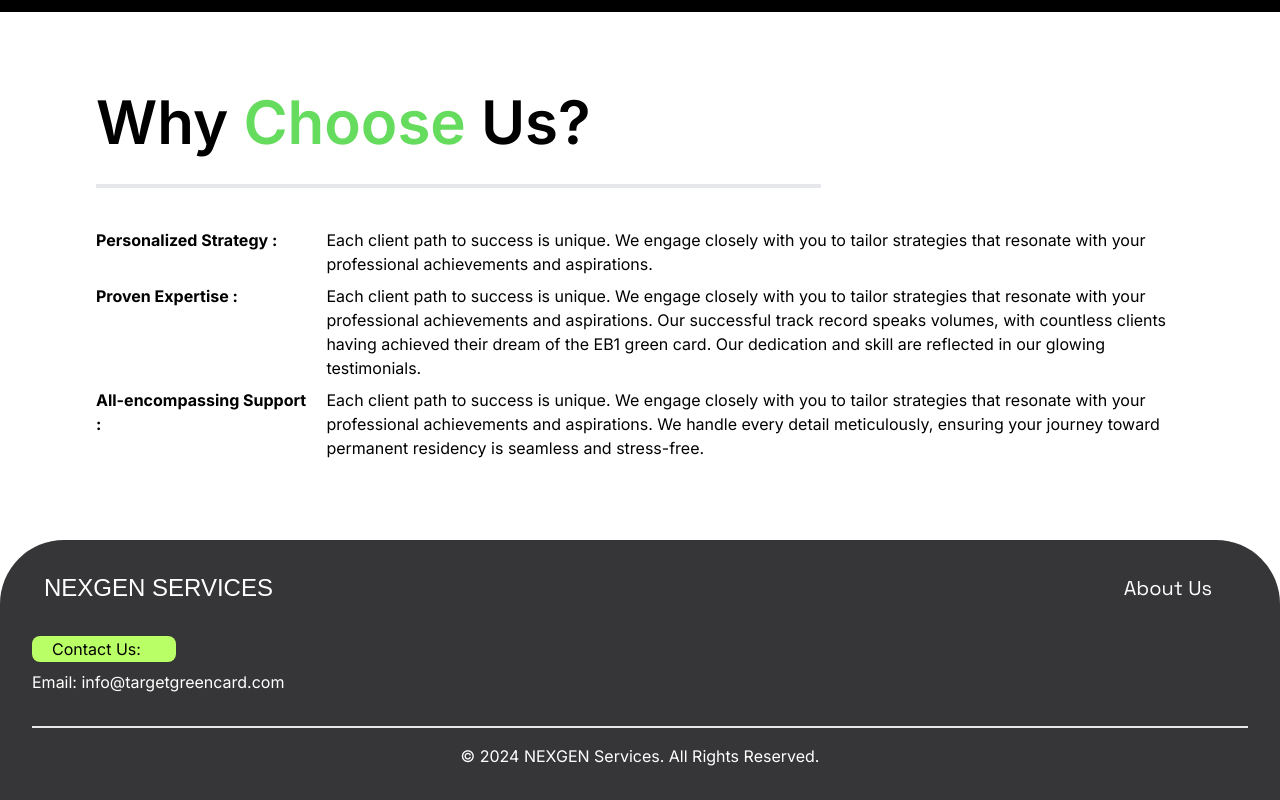
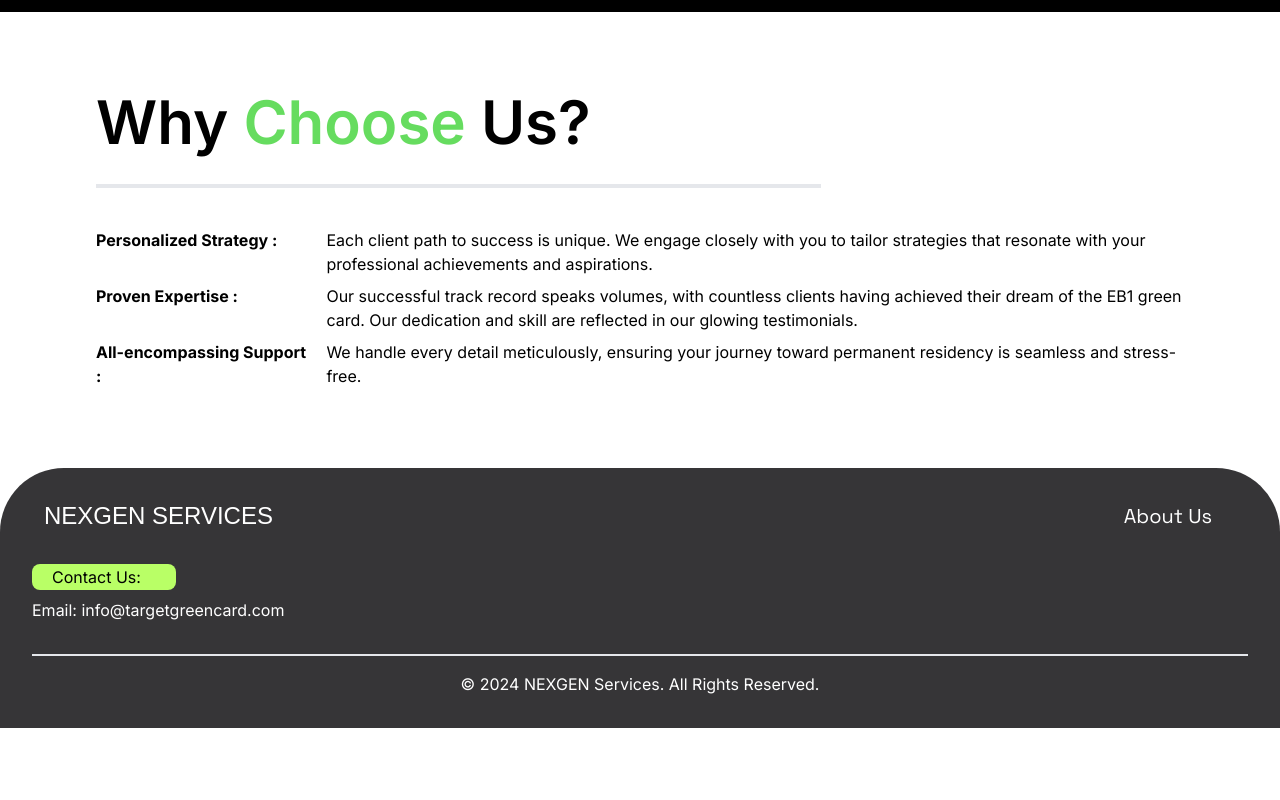
Before and after one commit to leadawsprofessional/nextgen-services, a Next.js app: page /about-us in a window 1280 px wide. Shown: the part 1548-2348 px from the top of the page. After the commit the page ends 2276 px from the top, so only its background shows below. Built offline with nearby package versions, Linux system fonts and the light colour scheme; a web font is replaced by a local one; what tailwindcss-animated would draw is missing.

Commit message:
Message changes

```diff
--- a/src/components/Form.jsx
+++ b/src/components/Form.jsx
@@ -46,7 +46,7 @@ const Form = (props) => {
       if (data.success) {
         // gtag('event', 'conversion', {'send_to': 'AW-10861096848/Og-TCLn93KgDEJDf_Loo'});
         toast.info(
-          "Thank you for contacting us. We will arrange a meeting shortly.",
+          "Your query has been submitted successfully, our team will reach out to you shortly.",
           {
             position: "top-right",
             autoClose: 5000,
--- a/src/components/WhyUs.jsx
+++ b/src/components/WhyUs.jsx
@@ -12,11 +12,11 @@ const WhyUs = () => {
             </div>
             <div className="flex flex-col lg:flex-row gap-4">
                 <div className="lg:w-1/5"><b>Proven Expertise :</b></div>
-                <div className="lg:w-4/5">Each client path to success is unique. We engage closely with you to tailor strategies that resonate with your professional achievements and aspirations. Our successful track record speaks volumes, with countless clients having achieved their dream of the EB1 green card. Our dedication and skill are reflected in our glowing testimonials.</div>
+                <div className="lg:w-4/5">Our successful track record speaks volumes, with countless clients having achieved their dream of the EB1 green card. Our dedication and skill are reflected in our glowing testimonials.</div>
             </div>
             <div className="flex flex-col lg:flex-row gap-4">
                 <div className="lg:w-1/5"><b>All-encompassing Support :</b></div>
-                <div className="lg:w-4/5">Each client path to success is unique. We engage closely with you to tailor strategies that resonate with your professional achievements and aspirations. We handle every detail meticulously, ensuring your journey toward permanent residency is seamless and stress-free.</div>
+                <div className="lg:w-4/5">We handle every detail meticulously, ensuring your journey toward permanent residency is seamless and stress-free.</div>
             </div>
         </div>
     </div>
```
